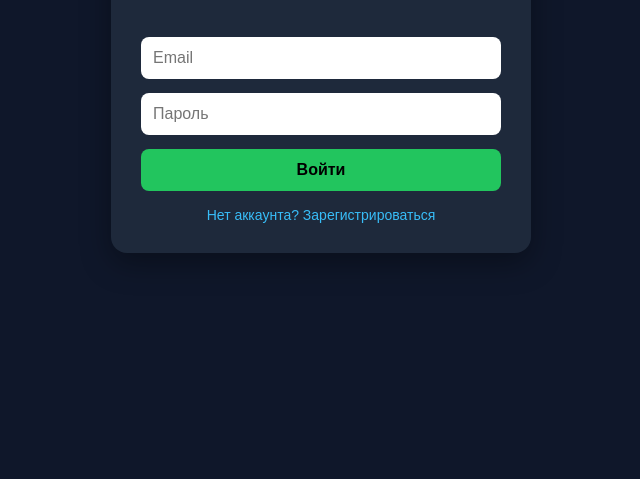
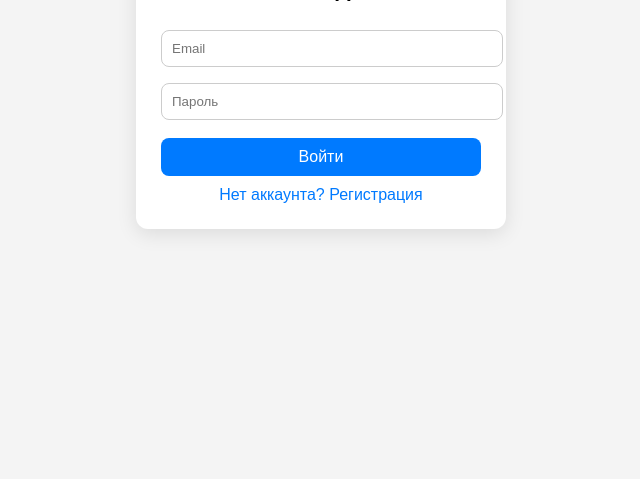
Before and after one commit to clcaft/fittrack-app, a plain HTML site: page frontend/auth.html in a window 1280 px wide. Shown: the part 321-800 px from the top of the page, without its empty margins (319-959 px from the left). Drawn offline with Linux system fonts and the light colour scheme.

Commit message:
add update

```diff
--- a/frontend/auth.html
+++ b/frontend/auth.html
@@ -1,183 +1,163 @@
 <!DOCTYPE html>
 <html lang="ru">
 <head>
-  <meta charset="UTF-8" />
-  <meta name="viewport" content="width=device-width, initial-scale=1.0"/>
-  <title>FitTrack — Вход</title>
-  <link rel="manifest" href="/manifest.json">
+  <meta charset="UTF-8">
+  <title>Авторизация</title>
+  <meta name="viewport" content="width=device-width, initial-scale=1.0">
+
   <style>
     body {
-      margin: 0;
       font-family: Arial, sans-serif;
-      background: #0f172a;
-      color: white;
+      background: #f4f4f4;
       display: flex;
       justify-content: center;
       align-items: center;
-      min-height: 100vh;
+      height: 100vh;
+      margin: 0;
     }
 
     .container {
-      background: #1e293b;
-      padding: 30px;
-      border-radius: 16px;
-      width: 100%;
-      max-width: 360px;
-      box-shadow: 0 10px 30px rgba(0,0,0,0.35);
+      background: white;
+      padding: 25px;
+      border-radius: 12px;
+      width: 320px;
+      box-shadow: 0 5px 20px rgba(0,0,0,0.1);
     }
 
-    h1 {
+    h2 {
       text-align: center;
       margin-bottom: 20px;
-      font-size: 28px;
-    }
-
-    .message {
-      min-height: 20px;
-      margin-bottom: 12px;
-      font-size: 14px;
-      text-align: center;
-    }
-
-    .error {
-      color: #f87171;
-    }
-
-    .success {
-      color: #4ade80;
     }
 
     input {
       width: 100%;
-      padding: 12px;
-      margin-bottom: 14px;
-      border: none;
+      padding: 10px;
+      margin: 8px 0;
       border-radius: 8px;
-      box-sizing: border-box;
-      font-size: 16px;
+      border: 1px solid #ccc;
     }
 
     button {
       width: 100%;
-      padding: 12px;
+      padding: 10px;
+      margin-top: 10px;
       border: none;
       border-radius: 8px;
-      background: #22c55e;
-      color: black;
-      font-weight: bold;
+      background: #007aff;
+      color: white;
       font-size: 16px;
       cursor: pointer;
     }
 
     button:hover {
-      background: #16a34a;
+      background: #005ecb;
     }
 
     .switch {
-      margin-top: 16px;
       text-align: center;
+      margin-top: 10px;
+      cursor: pointer;
+      color: #007aff;
+    }
+
+    .error {
+      color: red;
       font-size: 14px;
-      color: #38bdf8;
-      cursor: pointer;
+      text-align: center;
+      margin-top: 10px;
+    }
+
+    .success {
+      color: green;
+      font-size: 14px;
+      text-align: center;
+      margin-top: 10px;
     }
   </style>
 </head>
 <body>
+
 <div class="container">
-    <h1 id="formTitle">Вход</h1>
+  <h2 id="title">Вход</h2>
 
-    <div id="message" class="message"></div>
+  <input id="name" type="text" placeholder="Имя" style="display:none;">
+  <input id="email" type="email" placeholder="Email">
+  <input id="password" type="password" placeholder="Пароль">
 
-    <input type="text" id="name" placeholder="Имя" style="display:none;" />
-    <input type="email" id="email" placeholder="Email" />
-    <input type="password" id="password" placeholder="Пароль" />
+  <button onclick="submitForm()">Войти</button>
 
-    <button id="submitBtn" onclick="submitForm()">Войти</button>
+  <div class="switch" onclick="toggleMode()">Нет аккаунта? Регистрация</div>
 
-    <div class="switch" id="switchMode" onclick="toggleMode()">
-      Нет аккаунта? Зарегистрироваться
-    </div>
+  <div id="message"></div>
 </div>
 
 <script>
+  const API_BASE = 'https://fittrack-app-1-20ly.onrender.com/api/auth';
+
   let isLogin = true;
-    const API_BASE = '/api/auth';
 
   function toggleMode() {
     isLogin = !isLogin;
 
-      document.getElementById('formTitle').textContent = isLogin ? 'Вход' : 'Регистрация';
-      document.getElementById('submitBtn').textContent = isLogin ? 'Войти' : 'Зарегистрироваться';
-      document.getElementById('switchMode').textContent = isLogin
-        ? 'Нет аккаунта? Зарегистрироваться'
-        : 'Уже есть аккаунт? Войти';
+    document.getElementById('title').innerText = isLogin ? 'Вход' : 'Регистрация';
+    document.querySelector('button').innerText = isLogin ? 'Войти' : 'Зарегистрироваться';
+    document.querySelector('.switch').innerText = isLogin
+      ? 'Нет аккаунта? Регистрация'
+      : 'Уже есть аккаунт? Вход';
 
     document.getElementById('name').style.display = isLogin ? 'none' : 'block';
-      clearMessage();
-    }
-
-    function showMessage(text, type = 'error') {
-      const msg = document.getElementById('message');
-      msg.textContent = text;
-      msg.className = `message ${type}`;
-    }
-
-    function clearMessage() {
-      const msg = document.getElementById('message');
-      msg.textContent = '';
-      msg.className = 'message';
+    document.getElementById('message').innerHTML = '';
   }
 
   async function submitForm() {
-      clearMessage();
+    const email = document.getElementById('email').value;
+    const password = document.getElementById('password').value;
+    const name = document.getElementById('name').value;
+    const message = document.getElementById('message');
 
-      const name = document.getElementById('name').value.trim();
-      const email = document.getElementById('email').value.trim();
-      const password = document.getElementById('password').value.trim();
-
-      if (!email || !password || (!isLogin && !name)) {
-        showMessage('Заполните все поля');
-        return;
-      }
+    message.innerHTML = '';
 
     try {
-        const endpoint = isLogin ? '/login' : '/register';
-        const payload = isLogin
+      const url = isLogin ? '/login' : '/register';
+
+      const body = isLogin
         ? { email, password }
         : { name, email, password };
 
-        const response = await fetch(API_BASE + endpoint, {
+      const res = await fetch(API_BASE + url, {
         method: 'POST',
         headers: {
           'Content-Type': 'application/json'
         },
-          body: JSON.stringify(payload)
+        body: JSON.stringify(body)
       });
 
-        const data = await response.json();
+      const data = await res.json();
 
-        if (!response.ok || !data.ok) {
-          showMessage(data.error || 'Ошибка');
+      if (!res.ok) {
+        message.innerHTML = `<div class="error">${data.error || 'Ошибка'}</div>`;
         return;
       }
 
       if (isLogin) {
-          localStorage.setItem('fittrack_token', data.token);
-          localStorage.setItem('fittrack_user', JSON.stringify(data.user));
-          showMessage('Вход выполнен', 'success');
+        localStorage.setItem('token', data.token);
+        message.innerHTML = `<div class="success">Успешный вход!</div>`;
 
         setTimeout(() => {
-            window.location.href = '/index.html';
-          }, 700);
+          window.location.href = '/';
+        }, 1000);
+
       } else {
-          showMessage('Регистрация успешна. Теперь войдите.', 'success');
+        message.innerHTML = `<div class="success">Регистрация успешна!</div>`;
         toggleMode();
       }
+
     } catch (err) {
       console.error(err);
-        showMessage('Не удалось подключиться к серверу');
+      message.innerHTML = `<div class="error">Сервер недоступен</div>`;
     }
   }
 </script>
+
 </body>
 </html>
```
Lines whose indentation alone changed are shown as unchanged.
